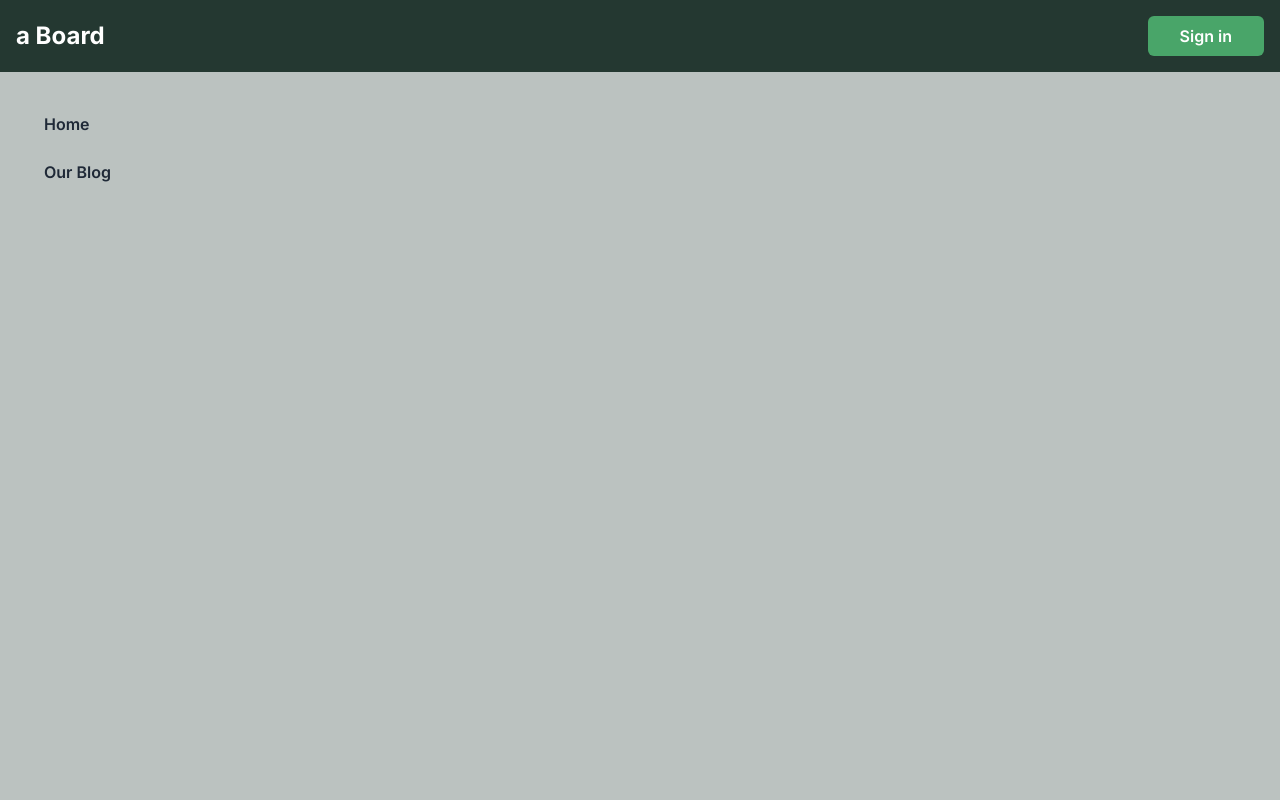
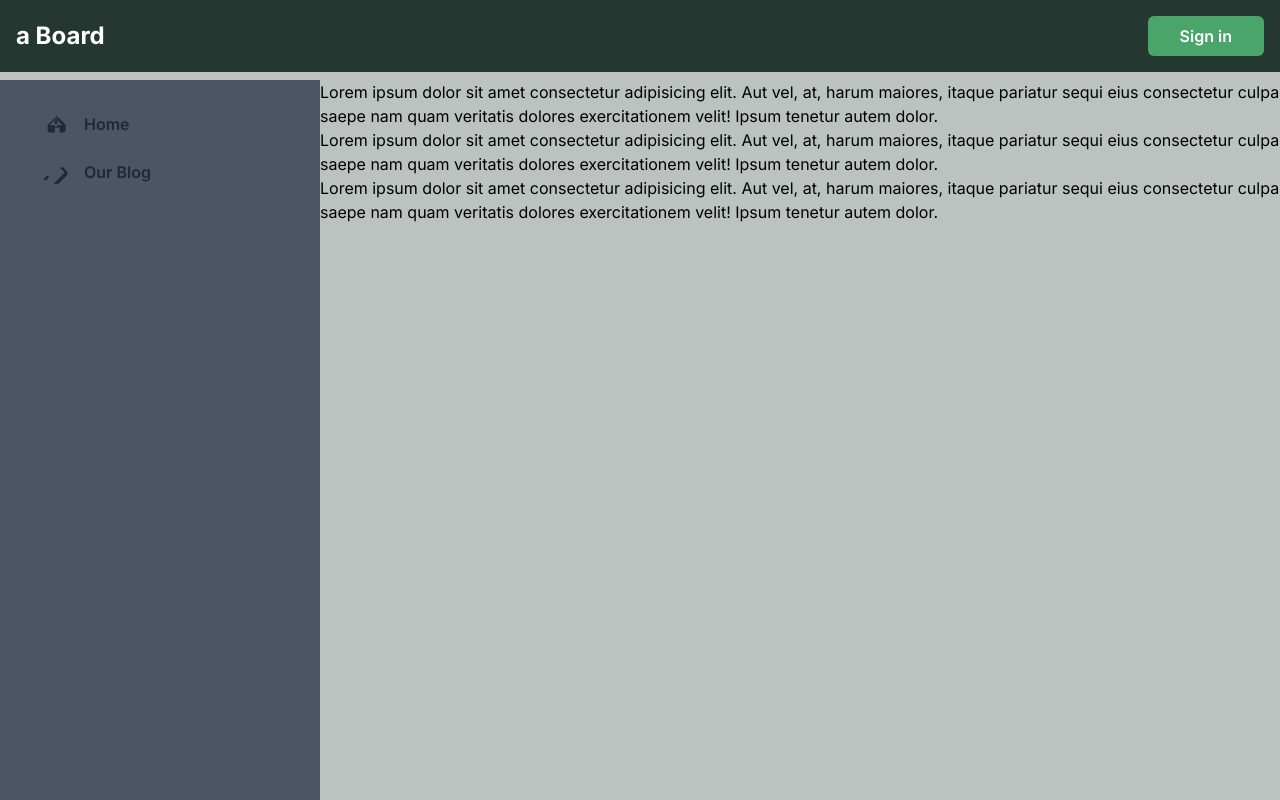
Before and after one commit to NolthawatD/Blog-Challenge, a Next.js app in the folder blog-frontend/: page /home in a window 1280 px wide. Built offline with nearby package versions, Linux system fonts and the light colour scheme.

Commit message:
[Mod] Sidebar

```diff
--- a/blog-frontend/src/app/home/page.tsx
+++ b/blog-frontend/src/app/home/page.tsx
@@ -1,9 +1,23 @@
-import React from 'react'
+import React from "react";
 
 const index = () => {
 	return (
-		<div>index</div>
-	)
-}
+		<>
+			<p>
+				Lorem ipsum dolor sit amet consectetur adipisicing elit. Aut vel, at, harum maiores, itaque pariatur sequi eius consectetur culpa
+				saepe nam quam veritatis dolores exercitationem velit! Ipsum tenetur autem dolor.
+			</p>
+			<p>
+				Lorem ipsum dolor sit amet consectetur adipisicing elit. Aut vel, at, harum maiores, itaque pariatur sequi eius consectetur culpa
+				saepe nam quam veritatis dolores exercitationem velit! Ipsum tenetur autem dolor.
+			</p>
 
-export default index
+			<p>
+				Lorem ipsum dolor sit amet consectetur adipisicing elit. Aut vel, at, harum maiores, itaque pariatur sequi eius consectetur culpa
+				saepe nam quam veritatis dolores exercitationem velit! Ipsum tenetur autem dolor.
+			</p>
+		</>
+	);
+};
+
+export default index;
--- a/blog-frontend/src/app/layout.tsx
+++ b/blog-frontend/src/app/layout.tsx
@@ -18,10 +18,15 @@ export default function RootLayout({
 }>) {
 	return (
 		<html lang="en">
-			<body className={inter.className}>
+			<body className={`${inter.className}`}>
 				<Topbar />
 				<Sidebar />
-				{children}
+				<div className="flex h-screen pt-20">
+					<div className="p-40  bg-gray-600"></div>
+					<div className="">
+						<div>{children}</div>
+					</div>
+				</div>
 			</body>
 		</html>
 	);
--- a/blog-frontend/src/app/page.tsx
+++ b/blog-frontend/src/app/page.tsx
@@ -2,7 +2,19 @@ import Image from "next/image";
 
 export default function Home() {
 	return (
-			<main className="">
-			</main>
+		<main className="">
+			<p>
+				Lorem ipsum dolor sit amet consectetur adipisicing elit. Aut vel, at, harum maiores, itaque pariatur sequi eius consectetur culpa
+				saepe nam quam veritatis dolores exercitationem velit! Ipsum tenetur autem dolor.
+			</p>
+			<p>
+				Lorem ipsum dolor sit amet consectetur adipisicing elit. Aut vel, at, harum maiores, itaque pariatur sequi eius consectetur culpa
+				saepe nam quam veritatis dolores exercitationem velit! Ipsum tenetur autem dolor.
+			</p>
+			<p>
+				Lorem ipsum dolor sit amet consectetur adipisicing elit. Aut vel, at, harum maiores, itaque pariatur sequi eius consectetur culpa
+				saepe nam quam veritatis dolores exercitationem velit! Ipsum tenetur autem dolor.
+			</p>
+		</main>
 	);
 }
--- a/blog-frontend/src/components/SideBar.tsx
+++ b/blog-frontend/src/components/SideBar.tsx
@@ -1,17 +1,4 @@
 import React from "react";
-// import { GiHamburgerMenu } from "react-icons/gi";
-// import { Disclosure } from "@headlessui/react";
-// import {
-//   MdOutlineSpaceDashboard,
-//   MdOutlineAnalytics,
-//   MdOutlineIntegrationInstructions,
-//   MdOutlineMoreHoriz,
-//   MdOutlineSettings,
-//   MdOutlineLogout,
-// } from "react-icons/md";
-// import { CgProfile } from "react-icons/cg";
-// import { FaRegComments } from "react-icons/fa";
-// import { BiMessageSquareDots } from "react-icons/bi";
 
 function Sidebar() {
 	return (
@@ -19,13 +6,35 @@ function Sidebar() {
 			<div className="p-6 w-1/2 h-screen z-0 fixed top-0 -left-96 lg:left-0 lg:w-60  peer-focus:left-0 peer:transition ease-out delay-150 duration-200">
 				<div className="flex flex-col justify-start item-center">
 					<div className=" mt-20 pb-4 ">
-						<div className="flex mb-2 justify-start items-center gap-4 pl-5 hover:bg-gray-900 p-2 rounded-md group cursor-pointer hover:shadow-lg m-auto">
-							{/* <MdOutlineSpaceDashboard className="text-2xl text-gray-600 group-hover:text-white " /> */}
-							<h3 className="text-base text-gray-800 group-hover:text-white font-semibold ">Home</h3>
+						<div className="flex mb-2 justify-start items-center gap-4 pl-5 p-2 cursor-pointer m-auto">
+							<svg
+								xmlns="http://www.w3.org/2000/svg"
+								className="h-6 w-6 text-gray-800 hover:text-white"
+								viewBox="0 0 20 20"
+								fill="currentColor"
+							>
+								<path
+									fillRule="evenodd"
+									d="M10 3a1 1 0 0 1 .707.293l7 7a1 1 0 0 1 .293.707V15a2 2 0 0 1-2 2h-3v-4h-4v4H5a2 2 0 0 1-2-2v-3.586a1 1 0 0 1 .293-.707l7-7A1 1 0 0 1 10 3zm1 7V4.414L4.707 11H9a1 1 0 0 0 2 0h4.293L9 4.414V10h2z"
+									clipRule="evenodd"
+								/>
+							</svg>
+							<h3 className="text-base text-gray-800 hover:text-white font-semibold ">Home</h3>
 						</div>
-						<div className="flex  mb-2 justify-start items-center gap-4 pl-5 hover:bg-gray-900 p-2 rounded-md group cursor-pointer hover:shadow-lg m-auto">
-							{/* <CgProfile className="text-2xl text-gray-600 group-hover:text-white " /> */}
-							<h3 className="text-base text-gray-800 group-hover:text-white font-semibold ">Our Blog</h3>
+						<div className="flex mb-2 justify-start items-center gap-4 pl-5 p-2 cursor-pointer m-auto group-hover:text-white">
+							<svg
+								xmlns="http://www.w3.org/2000/svg"
+								className="h-6 w-6 text-gray-800 "
+								viewBox="0 0 20 20"
+								fill="currentColor"
+							>
+								<path
+									fillRule="evenodd"
+									d="M3.707 13.293a1 1 0 0 1 0 1.414l-2 2a1 1 0 0 1-1.414-1.414l2-2a1 1 0 0 1 1.414 0zm11.586-7.586L6 15l-2 2 9.293-9.293a1 1 0 0 1 1.414 0l2 2a1 1 0 0 1 0 1.414l-9.293 9.293 2 2 9.293-9.293a3 3 0 0 0 0-4.242l-2-2a3 3 0 0 0-4.242 0z"
+									clipRule="evenodd"
+								/>
+							</svg>
+							<h3 className="text-base text-gray-800 font-semibold ">Our Blog</h3>
 						</div>
 					</div>
 				</div>
--- a/blog-frontend/src/components/Topbar.tsx
+++ b/blog-frontend/src/components/Topbar.tsx
@@ -16,7 +16,7 @@ const Topbar = () => {
 				<div className="text-white text-2xl font-bold">a Board</div>
 
 				<div>
-					<div className="py-2 px-8 bg-custom-success hover:bg-green-300 rounded-md group cursor-pointer hover:shadow-lg hidden md:block">
+					<div className="py-2 px-8 bg-custom-success hover:bg-green-300 rounded-md group cursor-pointer hover:shadow-lg hidden md:block mb">
 						<h3 className="text-white font-semibold">Sign in</h3>
 					</div>
 
```
Also changed, not shown: blog-frontend/src/app/sigin-in/page.tsx (+4 -5 lines).
